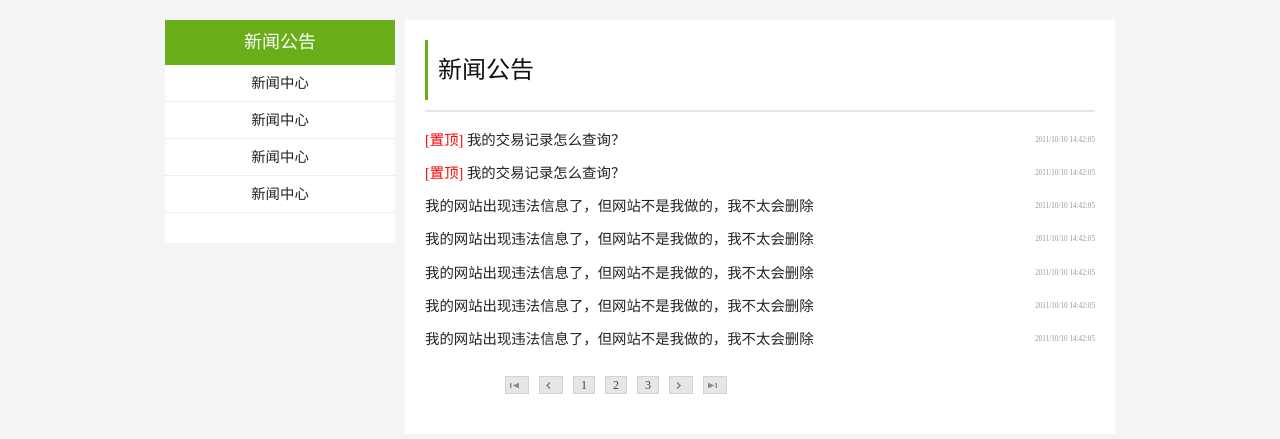
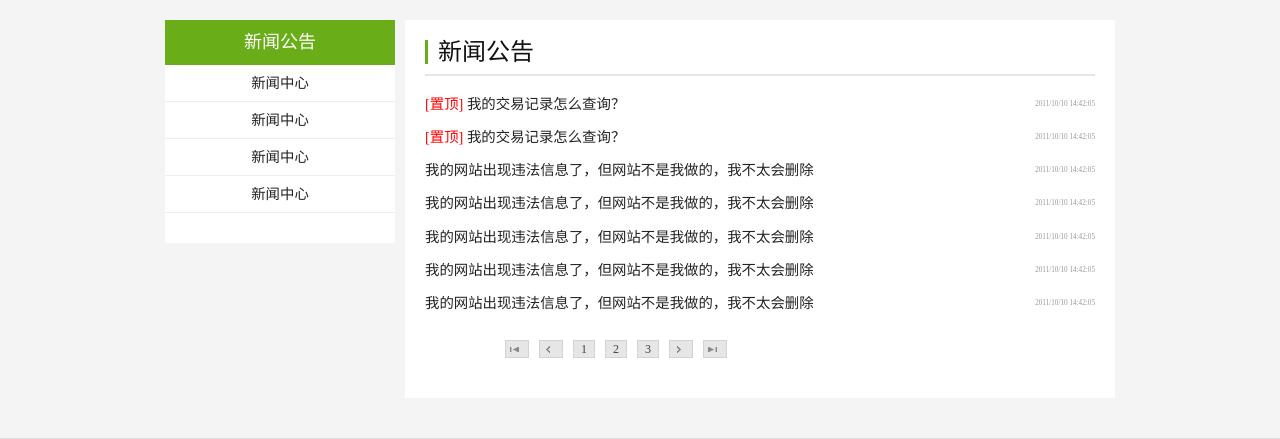
Before and after one commit to yysamson/idc-html, a PHP site: page /news.php in a window 1280 px wide. Shown: the part 142-581 px from the top of the page. Run offline with PHP 8.4, Linux system fonts and the light colour scheme.

Commit message:
新闻页面修改

```diff
--- a/news-xiangqing.php
+++ b/news-xiangqing.php
@@ -12,7 +12,7 @@
         <main class="span-18 last">
             <article class="article">
                 <div class="article-header">
-                    <h1>新闻标题</h1>
+                    <h3>新闻标题</h3>
 
                     <div class="title-span">
                         <span>作者：客服中心</span>
--- a/news.php
+++ b/news.php
@@ -12,9 +12,9 @@
         <main class="span-18 last">
             <article class="article news-maim clearfix">
                 <div class="news-name span-17">
-                    <h1 class="news-name-title">
+                    <h2 class="news-name-title">
                        新闻公告
-                    </h1>
+                    </h2>
                 </div>
 
                 <div class="news-body span-17">
```
